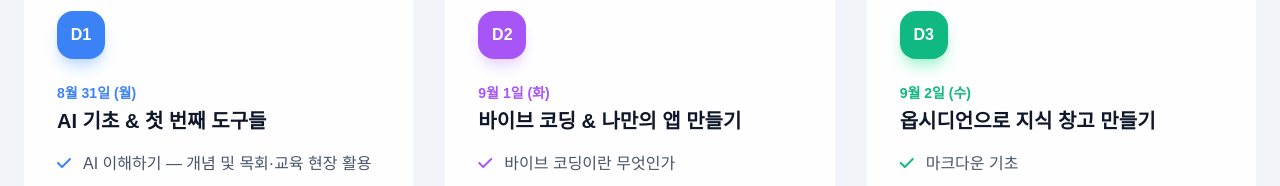
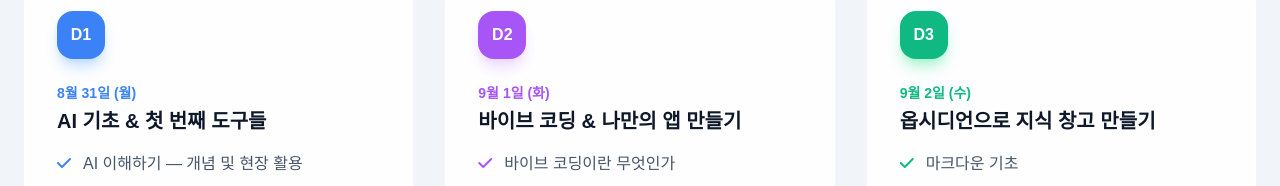
Before and after one commit to raon-easypaster/laos, a plain HTML site: page index.html in a window 1280 px wide. Shown: the part 832-1018 px from the top of the page. Drawn offline with nearby package versions, Linux system fonts and the light colour scheme; a web font is replaced by a local one.

Commit message:
Update list item for AI understanding content

```diff
--- a/index.html
+++ b/index.html
@@ -70,7 +70,7 @@
                     <p class="text-sm font-semibold text-blue-500 mb-1">8월 31일 (월)</p>
                     <h3 class="text-xl font-bold mb-4">AI 기초 &amp; 첫 번째 도구들</h3>
                     <ul class="space-y-3 text-slate-600 mb-6">
-                        <li class="flex items-start"><i class="fa-solid fa-check text-blue-500 mt-1 mr-3"></i> AI 이해하기 — 개념 및 목회·교육 현장 활용</li>
+                        <li class="flex items-start"><i class="fa-solid fa-check text-blue-500 mt-1 mr-3"></i> AI 이해하기 — 개념 및 현장 활용</li>
                         <li class="flex items-start"><i class="fa-solid fa-check text-blue-500 mt-1 mr-3"></i> 제미나이 사용하기 &amp; 프롬프트 활용법</li>
                         <li class="flex items-start"><i class="fa-solid fa-check text-blue-500 mt-1 mr-3"></i> 랜딩페이지 만들기 &amp; 깃허브 배포</li>
                         <li class="flex items-start"><i class="fa-solid fa-check text-blue-500 mt-1 mr-3"></i> 노트북LM 활용하기</li>
```
